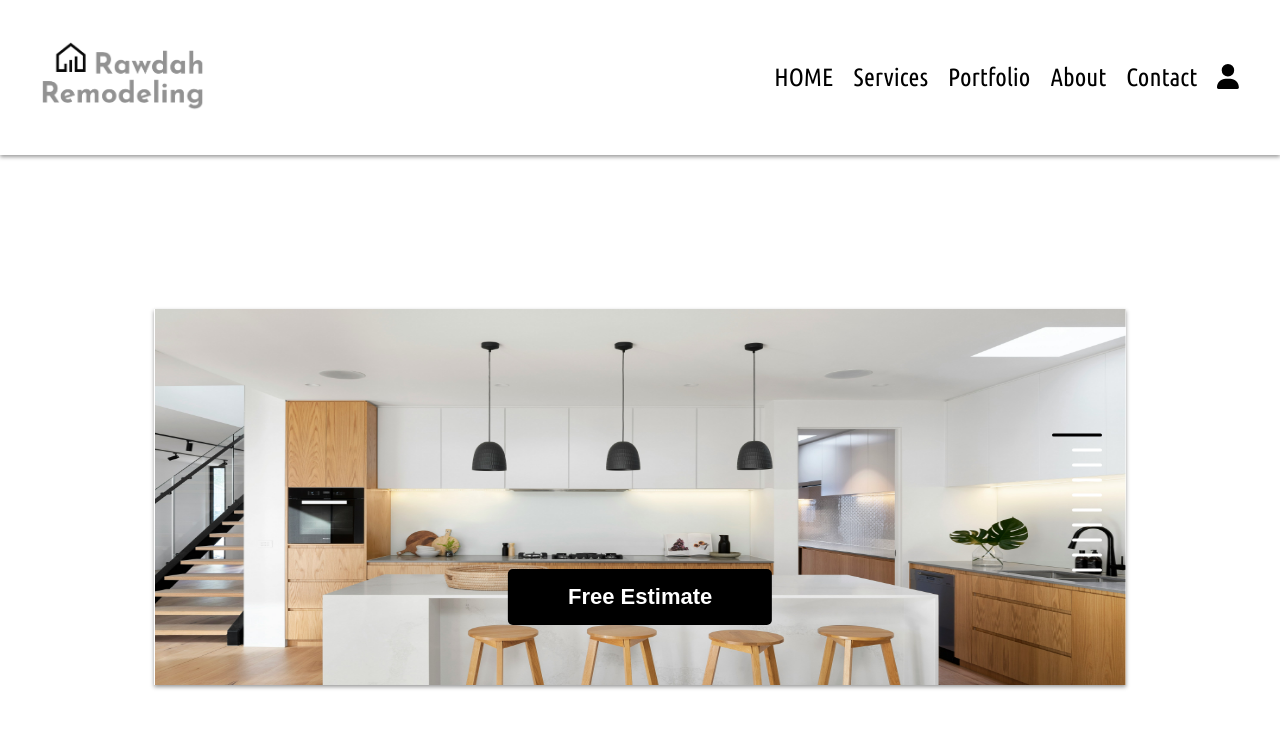
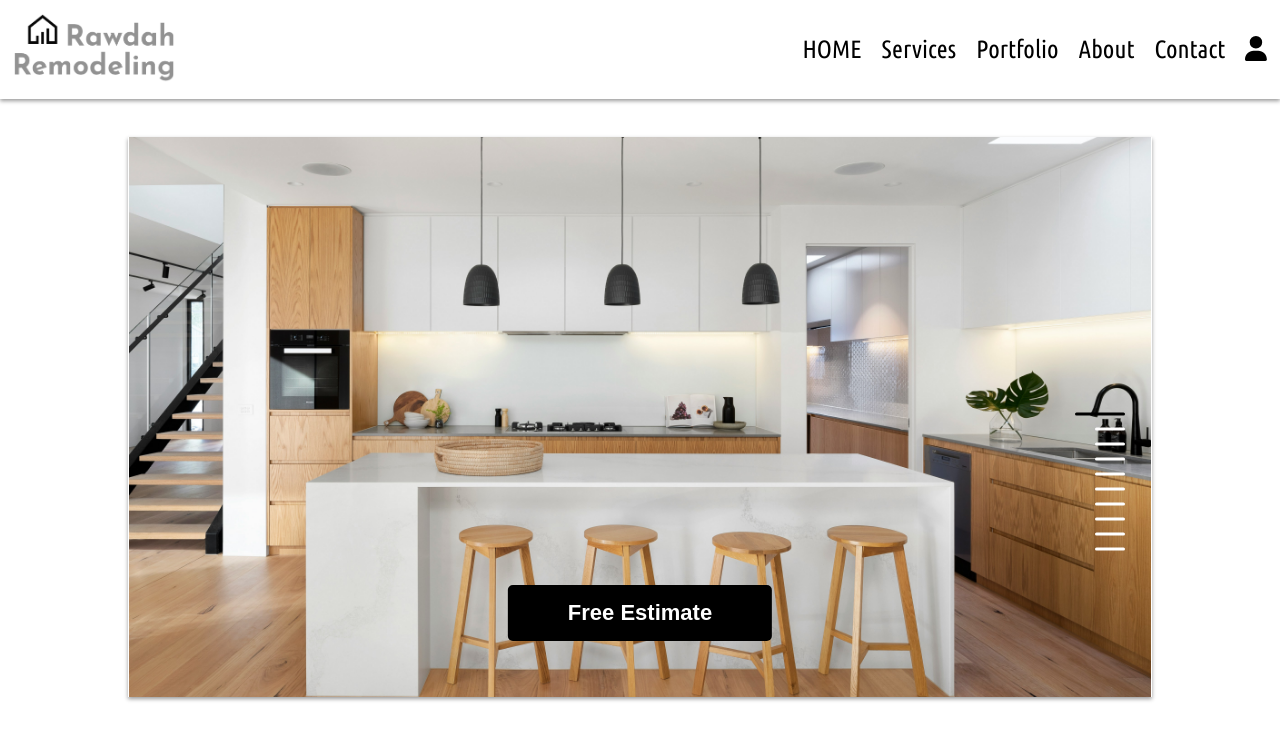
Before and after one commit to Mchabouni10/remo_project, a React (Create React App) app: page / in a window 1280 px wide. Shown: the top 740 px of the page. Built offline with nearby package versions, Linux system fonts and the light colour scheme.

Commit message:
second commit

```diff
--- a/src/components/HomePage/HomePage.css
+++ b/src/components/HomePage/HomePage.css
@@ -1,87 +1,64 @@
 .split-slideshow {
   position: relative;
-    height: 47vh;
+  height: 70vh; /* Adjusted height */
+  width: 80%; /* Adjusted width */
+  margin: 3% auto; /* Centered with margin */
   box-shadow: 0 2px 4px rgba(0, 0, 0, 0.4);
-    margin-top: 12%;
-    margin-bottom: 10%;
-    margin-left: 12%;
-    margin-right: 12%;
-
+  overflow: hidden;
 }
 
 .slideshow {
   position: absolute;
-    z-index: 1;
   top: 0;
   left: 0;
   width: 100%;
   height: 100%;
-    overflow: hidden;
-
-
+  z-index: 1;
+}
 
 .slider {
   width: 100%;
-      z-index: 2;
-
-        * {
-          outline: none;
+  height: 100%;
 }
 
 .item {
-          height: 60vh;
-          width: 100vw;
+  height: 70vh; /* Adjusted height */
+  width: 100%;
   position: relative;
   overflow: hidden;
-
-
-          .text {
-            display: none;
 }
 
-          img {
-            min-width: 99%;
-            min-height: 99%;
-            position: absolute;
-            top: 50%;
-            left: 50%;
-            transform: translate(-50%, -50%);
+.item img {
   width: 100%;
   height: 100%;
-            /* margin-right: 3%; */
-          }
-
-        }
+  object-fit: cover; /* Ensure images cover the area */
 }
 
 .slick-dots {
-        position: absolute; /* Set to absolute */
+  position: absolute;
   z-index: 100;
-        width: 50px;
+  width: 7%;
   height: auto;
-        bottom: auto;
-        top: 40%; /* Adjusted to be relative to the .slideshow container */
-        right: 0;
-        transform: translateY(-50%);
-        left: auto;
+  bottom: 25%; /* Adjusted position */
+  right: 1%; /* Adjusted position */
   color: #fff;
   display: block;
-        margin-right: 3%;
+}
 
-        li {
+.slick-dots li {
   display: block;
   width: 100%;
   height: auto;
+}
 
-
-          & button {
+.slick-dots li button {
   position: relative;
   width: 50px;
   height: 15px;
   text-align: center;
+}
 
-
-            &:before {
+.slick-dots li button:before {
   content: '';
   background: white;
   color: white;
@@ -93,61 +70,21 @@
   right: 0;
   left: auto;
   transform: translateY(-50%);
-              transition: all .3s ease-in-out;
+  transition: all 0.3s ease-in-out;
   opacity: 1;
 }
-          }
 
-          &.slick-active {
-            button {
-              &:before {
+.slick-dots li.slick-active button:before {
   width: 50px;
   background-color: black;
   opacity: 3;
 }
-            }
-          }
-        }
-      }
-
-      &.slideshow-right {
-        left: 0;
-        z-index: 1;
-        width: 70vw;
-        pointer-events: none;
-
-        .slider {
-          left: 0;
-          position: absolute;
-        }
-      }
-    }
-/*
-    .slideshow-text {
-      position: absolute;
-      top: 50%;
-      left: 50%;
-      transform: translate(-50%, -50%);
-      z-index: 3;
-      font-size: 80px;
-      width: 100vw;
-      text-align: center;
-      color: #fff;
-      font-family: 'Roboto Condensed', sans-serif;
-      font-weight: 100;
-      pointer-events: none;
-      text-transform: uppercase;
-      letter-spacing: 20px;
-      line-height: 0.8;
-
-    } */
-
 
 .estimation-button {
   position: absolute;
-      top: 60%;
+  top: 80%; /* Adjusted position */
   left: 50%;
-      transform: translate(-50%, -50%);
+  transform: translateX(-50%);
   background-color: black;
   color: #fff;
   border: none;
@@ -157,4 +94,9 @@
   transition: background-color 0.3s ease;
   font-size: 22px;
   font-weight: bold;
+  z-index: 10;
 }
+
+.estimation-button:hover {
+  background-color: #333;
+}
--- a/src/components/HomePage/HomePage.jsx
+++ b/src/components/HomePage/HomePage.jsx
@@ -5,7 +5,6 @@ import $ from 'jquery';
 import 'slick-carousel/slick/slick';
 import EstimateForm from '../EstimateForm/EstimateForm';
 import './HomePage.css';
-
 
 const HomePage = () => {
   const [showModal, setShowModal] = useState(false);
@@ -95,65 +94,31 @@ const HomePage = () => {
     <div className="split-slideshow">
       <div className="slideshow">
         <div className="slider">
-          <div className="item">
-            <img src="/images/kitchen-home.jpg" alt="Kitchen Home" />
-            <button className="estimation-button" onClick={handleOpenModal}>
-              Free Estimate
-            </button>
-          </div>
-          <div className="item">
-            <img src="/images/livingroom.jpg" alt="Living Room" />
-            <button className="estimation-button" onClick={handleOpenModal}>
-              Free Estimate
-            </button>
-          </div>
-          <div className="item">
-            <img src="/images/livingroom2.jpg" alt="Living Room 2" />
-            <button className="estimation-button" onClick={handleOpenModal}>
-              Free Estimate
-            </button>
-          </div>
-          <div className="item">
-            <img src="/images/basement1.jpg" alt="Basement 1" />
-            <button className="estimation-button" onClick={handleOpenModal}></button>
-          </div>
-          <div className="item">
-            <img src="/images/basement2.jpg" alt="Basement 2" />
-            <button className="estimation-button" onClick={handleOpenModal}></button>
-          </div>
-          <div className="item">
-            <img src="/images/hallway.jpg" alt="Hallway" />
-            <button className="estimation-button" onClick={handleOpenModal}></button>
-          </div>
-          <div className="item">
-            <img src="/images/bathroom1.jpg" alt="Bathroom 1" />
-            <button className="estimation-button" onClick={handleOpenModal}></button>
-          </div>
-          <div className="item">
-            <img src="/images/bathroom2.jpg" alt="Bathroom 2" />
-            <button className="estimation-button" onClick={handleOpenModal}></button>
-          </div>
-          <div className="item">
-            <img src="/images/deck1.jpg" alt="Deck 1" />
-            <button className="estimation-button" onClick={handleOpenModal}></button>
-          </div>
-          <div className="item">
-            <img src="/images/kitchen-home.jpg" alt="Kitchen Home" />
-            <button className="estimation-button" onClick={handleOpenModal}></button>
-          </div>
+          {[
+            "/images/kitchen-home.jpg",
+            "/images/livingroom.jpg",
+            "/images/livingroom2.jpg",
+            "/images/basement1.jpg",
+            "/images/basement2.jpg",
+            "/images/hallway.jpg",
+            "/images/bathroom1.jpg",
+            "/images/bathroom2.jpg",
+            "/images/deck1.jpg",
+            "/images/kitchen-home.jpg",
+          ].map((src, index) => (
+            <div className="item" key={index}>
+              <img src={src} alt={`Slide ${index + 1}`} />
+              <button className="estimation-button" onClick={handleOpenModal}>
+                Free Estimate
+              </button>
+            </div>
+          ))}
         </div>
       </div>
       <div className="slideshow-text">
-        <div className="item"></div>
-        <div className="item"></div>
-        <div className="item"></div>
-        <div className="item"></div>
-        <div className="item"></div>
-        <div className="item"></div>
-        <div className="item"></div>
-        <div className="item"></div>
-        <div className="item"></div>
-        <div className="item"></div>
+        {[...Array(10)].map((_, index) => (
+          <div className="item" key={index}></div>
+        ))}
       </div>
       <EstimateForm show={showModal} handleClose={handleCloseModal} />
     </div>
--- a/src/components/Navbar/Navbar.css
+++ b/src/components/Navbar/Navbar.css
@@ -3,7 +3,7 @@
   justify-content: space-between;
   align-items: center;
   background-color: white;
-  padding: 3.2%;
+  padding: 1%;
   margin: 0;
   box-shadow: 0 2px 4px rgba(0, 0, 0, 0.4);
   position: sticky;
```
Also changed, not shown: 1 other file (tests, documents, lock files or other folders). Lines whose indentation alone changed are shown as unchanged.
